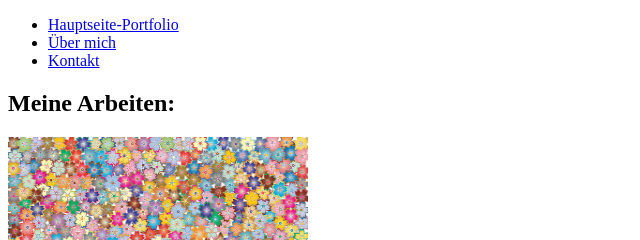
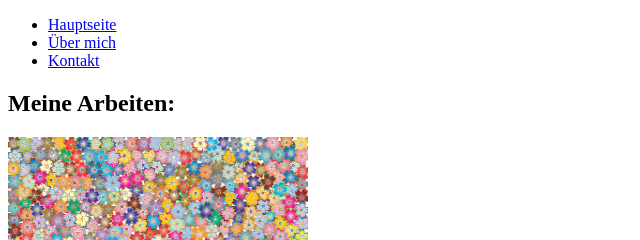
Before and after one commit to YaseminBng/GIS-SS21, a plain HTML site: page Praktikum/Hauptseite.html in a window 1280 px wide. Shown: the top 240 px of the page, 0-640 px from the left. Drawn offline with Linux system fonts and the light colour scheme.

Commit message:
Update Hauptseite.html

```diff
--- a/Praktikum/Hauptseite.html
+++ b/Praktikum/Hauptseite.html
@@ -10,7 +10,7 @@
     <header>
         <nav>
             <ul>
-            <li><a href="Hauptseite.html">Hauptseite-Portfolio</a></li>
+            <li><a href="Hauptseite.html">Hauptseite</a></li>
             <li><a href="ÜberMich.html">Über mich</a></li>
             <li><a href="Kontakt.html">Kontakt</a></li>
             </ul>
```
